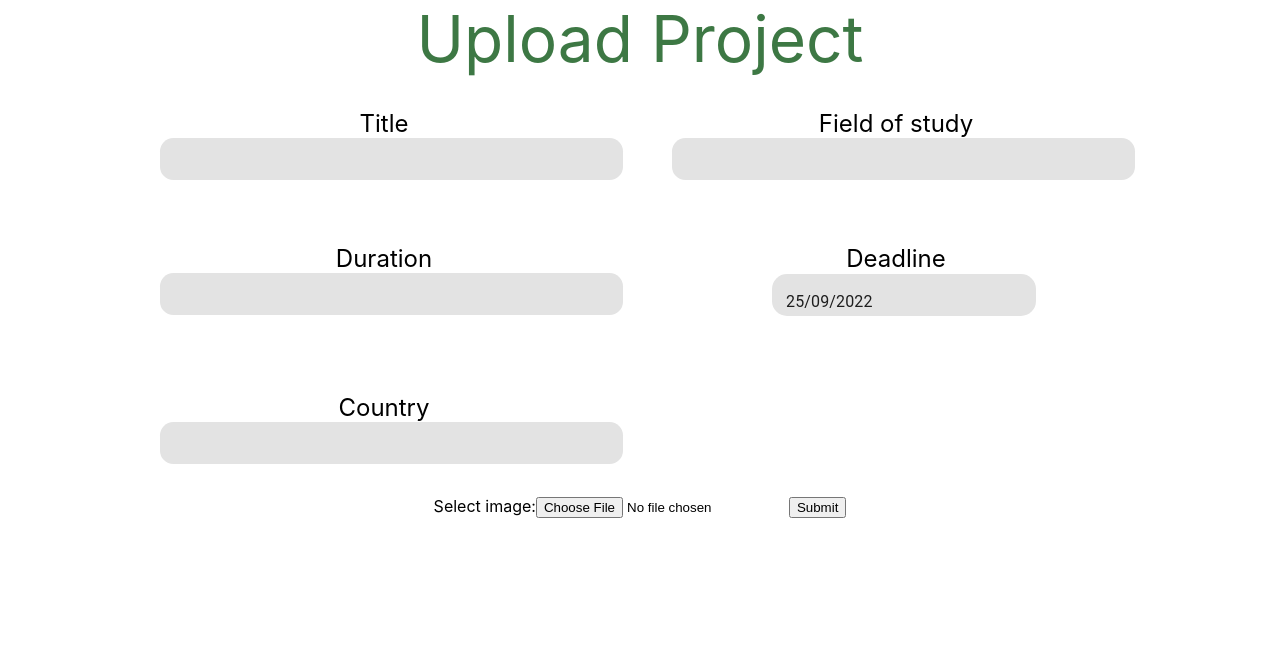
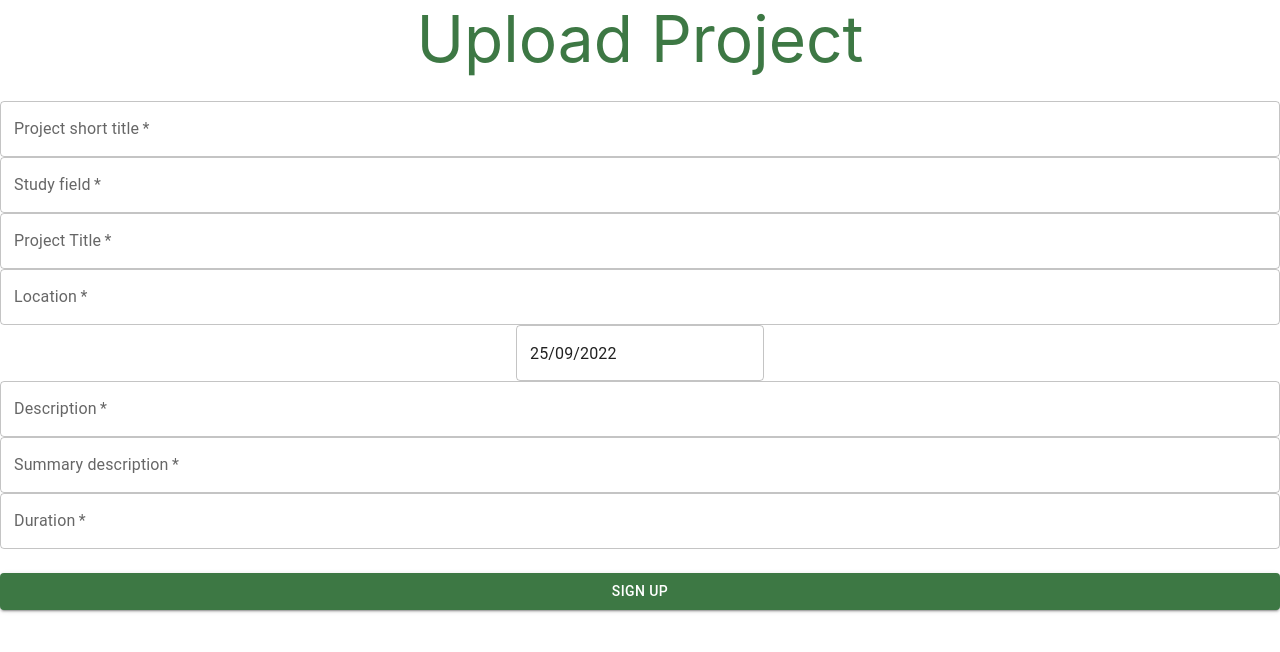
Before and after one commit to aidportaliug/IUG-projects, a React (Create React App) app in the folder iug/: page /uploadProject in a window 1280 px wide. Shown: the top 652 px of the page. Built offline with nearby package versions, Linux system fonts and the light colour scheme; no server answers.

Commit message:
Upload Ãproject to firebase added

```diff
--- a/iug/src/pages/UploadProject.tsx
+++ b/iug/src/pages/UploadProject.tsx
@@ -1,91 +1,127 @@
 import "../styles/uploadProject.css"
-import { AdapterDayjs } from "@mui/x-date-pickers/AdapterDayjs";
-import { TextField, TextFieldProps } from "@mui/material";
-import { DatePicker, LocalizationProvider } from "@mui/x-date-pickers";
+import { Box, Button, TextField, TextFieldProps } from "@mui/material";
+import { DatePicker} from "@mui/x-date-pickers";
 import { useState } from "react";
-import { styled } from '@mui/material/styles';
-import { Height } from "@mui/icons-material";
-const CssTextField = styled(TextField)({
-    '& label.Mui-focused': {
-      color: '#727171',
-      background: "#E3E3E3",
-    },
-    '& .MuiInput-underline:after': {
-      borderBottomColor: '#727171',
-    },
-    '& .MuiOutlinedInput-root': {
-      '& fieldset': {
-        border: "none",
-        borderRadius: "15px",
-        background: "#E3E3E3",
-        zIndex: "-1",
-        height: "3em",
-        width: "100%",
-      },
-      '&:hover fieldset': {
-        borderColor: '#727171',
-      },
-      '&.Mui-focused fieldset': {
-        borderColor: '#727171',
-      },
-    },
-  });
+import createProject from "../services/createProject";
+
+// const CssTextField = styled(TextField)({
+//     '& label.Mui-focused': {
+//       color: '#727171',
+//       background: "#E3E3E3",
+//     },
+//     '& .MuiInput-underline:after': {
+//       borderBottomColor: '#727171',
+//     },
+//     '& .MuiOutlinedInput-root': {
+//       '& fieldset': {
+//         border: "none",
+//         borderRadius: "15px",
+//         background: "#E3E3E3",
+//         zIndex: "-1",
+//         height: "3em",
+//         width: "100%",
+//       },
+//       '&:hover fieldset': {
+//         borderColor: '#727171',
+//       },
+//       '&.Mui-focused fieldset': {
+//         borderColor: '#727171',
+//       },
+//     },
+//   });
 
 
 const UploadProject = () => {
-    // let geoPoint : GeoPoint = new GeoPoint ( -34.85553195363169, -56.207280375137955 );
-    // let newDate = new Date();
-    // // await addDoc(collection(db, "project2"), {
-    //     title: "hello",
-    //     location: geoPoint,
-    //     durationDays: 9,
-    //     deadline: newDate,
-    //     field: "field",
-    //     status: "done",
-    //     professorId: "professor",
-    //     description: "blablalba"
-    //   });
     const [value, setValue]= useState(Date())
+    const handleUpload = async (event: { preventDefault: () => void; currentTarget: HTMLFormElement | undefined; }) => {
+      event.preventDefault();
+      try {
+        const data = new FormData(event.currentTarget);
+        const shortTitle = data.get("shortTitle") as string;
+        const studyField= data.get("studyField") as string;
+        const projectTitle = data.get("projectTitle") as string;
+        const location = data.get("location") as string;
+        const dateStr = data.get("date") as string;
+        const dateParts = dateStr.split("/");
+        const year = parseInt(dateParts[2], 10);
+        const month = parseInt(dateParts[1], 10) - 1; // January is 0, so subtract 1
+        const day = parseInt(dateParts[0], 10);
+        const deadline = new Date(year, month, day);
+        const description = data.get("description") as string;
+        const summaryDescription = data.get("summaryDescription") as string;
+        const duration = parseInt(data.get("duartion") as string);
 
+        createProject(projectTitle,shortTitle, studyField, location, deadline, description,duration, summaryDescription)
+      } catch (error) {
+        console.log(error as string);
+      }
+    };
     return(
         <div className="outline">
             <div className="title"> Upload Project </div>
-            <form className="uploadProjectform">
-                <div className="group">
-                    <label> Title </label> <br />
-                    <input type="text" name="title" className="inputField" />
-                </div>
-                <div className="group">
-                    <label> Field of study </label> <br />
-                    <input type="text" name="name" className="inputField" />
-                </div>
-                <div className="group">
-                    <label> Duration </label> <br />
-                    <input type="text" name="name" className="inputField" />
-                </div>
-                <div className="group">
-                    <label> Deadline </label> <br />
-                    <DatePicker
+            <Box component="form" noValidate onSubmit={handleUpload} sx={{ mt: 3 }}>
+              <TextField
+                required
+                fullWidth
+                id="shortTitle"
+                label="Project short title"
+                name="shortTitle"/>
+              <TextField
+                required
+                fullWidth
+                id="studyField"
+                label="Study field"
+                name="studyField"/>
+              <TextField
+                required
+                fullWidth
+                id="projectTitle"
+                label="Project Title"
+                name="projectTitle"/>
+              <TextField
+                required
+                fullWidth
+                id="location"
+                label="Location"
+                name="location"/>
+              <DatePicker
                     disablePast
                     value={value}
                     onChange={(newValue: any) => {
                         setValue(newValue);
                     }}
-                    renderInput={(params: JSX.IntrinsicAttributes & TextFieldProps) => <CssTextField InputLabelProps={{shrink: false}} {...params} />}
-                    inputFormat="DD/MM/YYYY"
-                    />
-                </div>
-                <div className="group">
-                    <label> Country </label> <br />
-                    <input type="text" name="name" className="inputField" />
-                </div>
-            </form>
+                    renderInput={(params: JSX.IntrinsicAttributes & TextFieldProps) => <TextField id="date" name="date" InputLabelProps={{shrink: false}} {...params} />}
+                    inputFormat="DD/MM/YYYY"></DatePicker>
+               <TextField
+                required
+                fullWidth
+                id="description"
+                label="Description"
+                name="description"/>
+              <TextField
+                required
+                fullWidth
+                id="summaryDescription"
+                label="Summary description"
+                name="summaryDescription"/>
+               <TextField
+                required
+                fullWidth
+                id="duartion"
+                label="Duration"
+                name="duartion"/>
 
-            <form action="/action_page.php">
-                <label htmlFor="img">Select image:</label>
-                <input type="file" id="img" name="img" accept="image/*"/>
-                <input type="submit"></input>
-            </form>
+            <Button
+              type="submit"
+              fullWidth
+              variant="contained"
+              sx={{ mt: 3, mb: 2 }}
+              style={{ backgroundColor: '#3D7844', color: '#FFFFFF' }}
+
+            >
+              Sign Up
+            </Button>
+            </Box>
 
 
         </div>
--- a/iug/src/services/createProject.ts
+++ b/iug/src/services/createProject.ts
@@ -1,49 +1,61 @@
 
-import { addDoc, collection, GeoPoint } from "firebase/firestore";
+import { addDoc, collection} from "firebase/firestore";
 import firebase, { db } from "./firebaseConfig";
 import { getAuth } from "firebase/auth";
 
+const allowedLocations=["europe", "asia", "africa", "southAmerica", "northAmerica"]
+const allowedStudyFields=["IT","Construction and infrastructure","Geotechnics","Machine and process engineering","Clean energy","Water and sanitation"]
+
 const storeProject = async (
     title: string,
-    location: GeoPoint,
-    durationDays: number, //TODO: Days or credits?
+    shortTitle: string,
+    studyField: string,
+    location: string,
     deadline: Date,
-    field: string,
-    status: string,
+    description: string,
+    summaryDescription: string,
+    duration: number,
     professorId: string,
-    description?: string,
   ) => {
-    await addDoc(collection(db, "project2"), {
+    console.log("Hallo");
+    await addDoc(collection(db, "project3"), {
       title: title,
+      shortTitle: shortTitle,
+      studyField: studyField,
       location: location,
-      durationDays: durationDays,
       deadline: deadline,
-      field: field,
-      status: status,
-      professorId: professorId,
-      description: description
+      description: description,
+      summaryDescription: summaryDescription,
+      duration: duration,
+      professorId:professorId
     });
   };
 
   export default async function createProject(
     title: string,
-    location: GeoPoint,
-    durationDays: number,
+    shortTitle: string,
+    studyField: string,
+    location: string,
     deadline: Date,
-    field: string,
-    status: string,
-    description?: string,
+    description: string,
+    duration: number,
+    summaryDescription: string,
   ){
     const auth = getAuth(firebase);
-    let newDate = new Date()
-    let geoPoint : GeoPoint = new GeoPoint ( -34.85553195363169, -56.207280375137955 )
+    console.log("Hallo");
 
     if(auth.currentUser?.getIdToken()){
-        storeProject("Test", geoPoint, 10 , newDate , "data", "open",  await auth.currentUser?.getIdToken(), "noe kult")
+      console.log("Hallo");
+      if(allowedLocations.includes(location) && allowedStudyFields.includes(studyField)){
+        storeProject(title ,shortTitle, studyField , location , deadline, description, summaryDescription, duration, await auth.currentUser?.getIdToken())
         .catch((error) => {
           const errorCode = error.code;
           const errorMessage = error.message;
           throw alert(errorCode + " " + errorMessage);
         });
+      }
+      else{
+        console.log("not valid location or studyfield")
+      }
     }
 }
```
